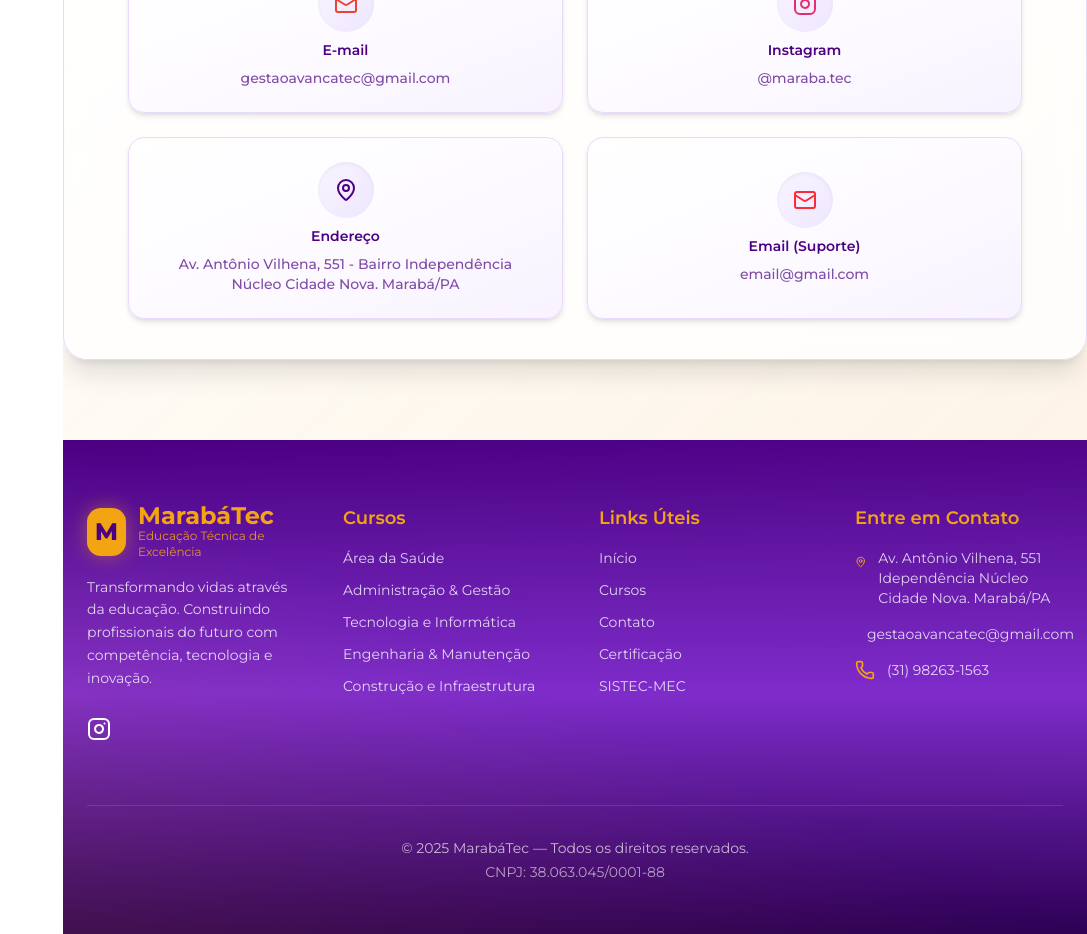
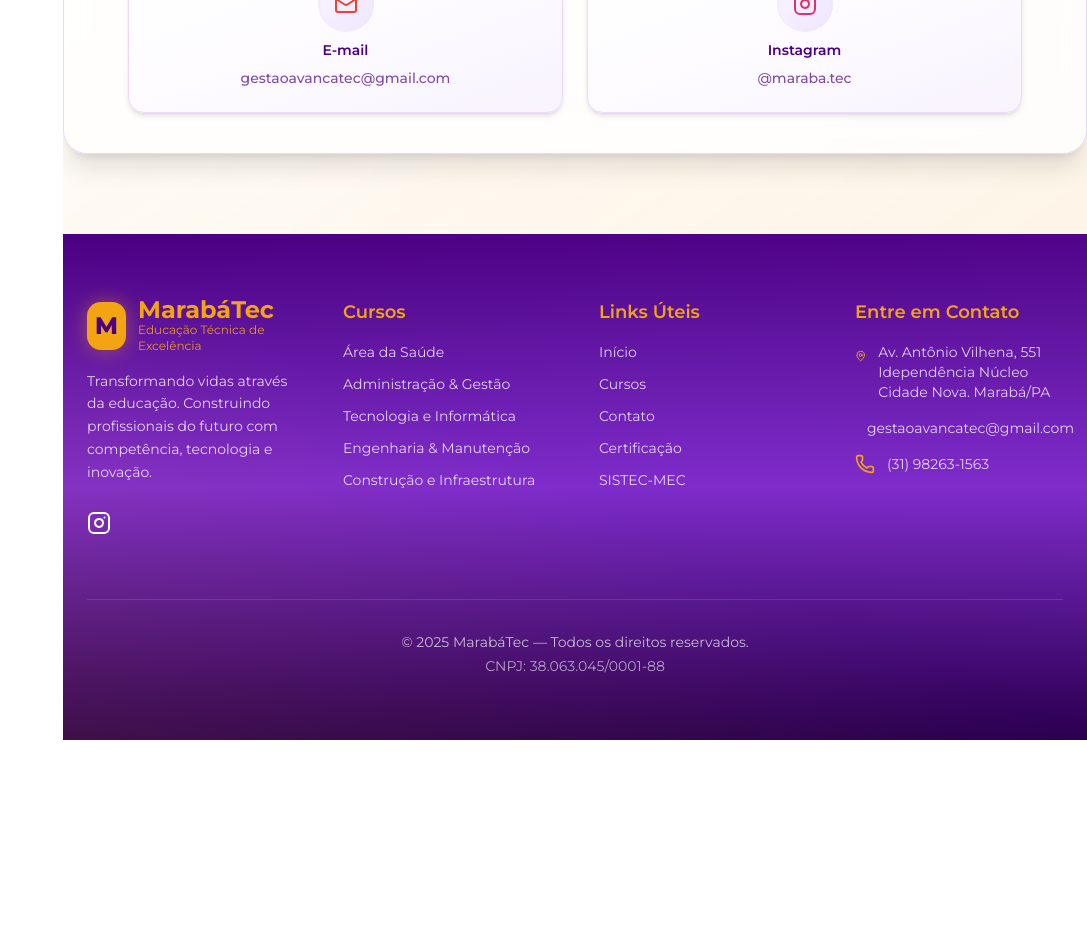
Before and after one commit to Peixotim/site-marabatec, a Next.js app: page / in a window 1280 px wide. Shown: the part 5480-6414 px from the top of the page, without its empty margins (193-1280 px from the left). After the commit the page ends 6220 px from the top, so only its background shows below. Built offline with nearby package versions, Linux system fonts and the light colour scheme; no server answers.

Commit message:
remove: Remove dois contatos

```diff
--- a/src/components/contact.tsx
+++ b/src/components/contact.tsx
@@ -33,21 +33,6 @@ export default function Contact() {
       value: "@maraba.tec",
       href: "https://www.instagram.com/maraba.tec/",
       shadowColor: "rgba(225,48,108,0.35)",
-    },
-    {
-      icon: <MapPin className="w-6 h-6 text-[#4B0082]" />,
-      label: "Endereço",
-      value:
-        "Av. Antônio Vilhena, 551 - Bairro Independência Núcleo Cidade Nova. Marabá/PA",
-      href: "",
-      shadowColor: "rgba(75,0,130,0.25)",
-    },
-    {
-      icon: <Mail className="w-6 h-6 text-red-500" />,
-      label: "Email (Suporte)",
-      value: "email@gmail.com",
-      href: "email@gmail.com",
-      shadowColor: "rgba(75,0,130,0.25)",
     },
   ];
 
```
